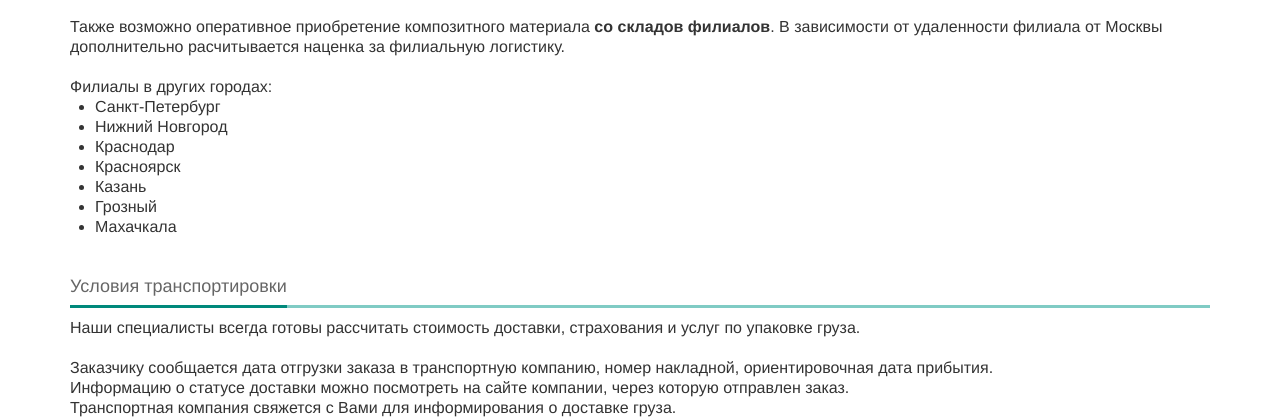
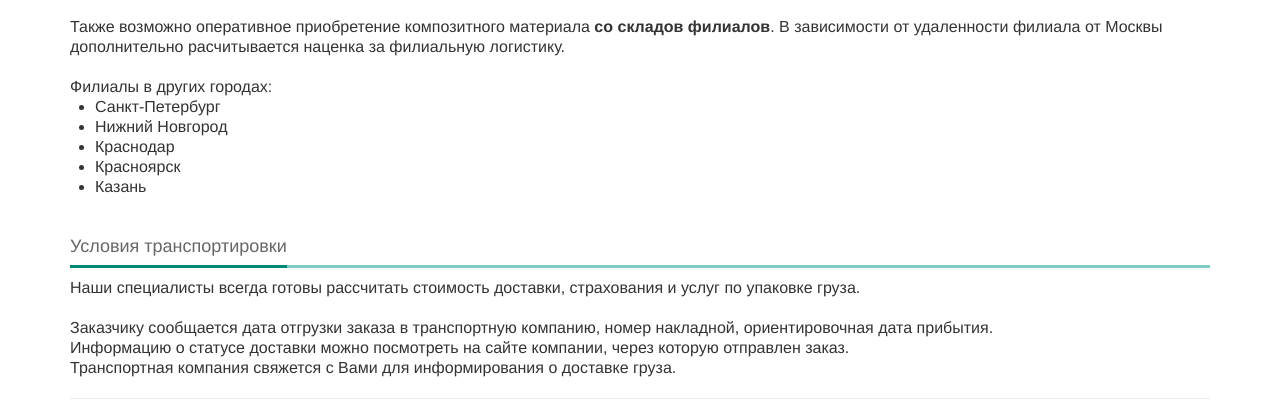
Before and after one commit to Rexagon/okayshop, a Django app: template templates/delivery.html in a window 1280 px wide. Shown: the part 279-699 px from the top of the page. Run offline with Django 3.2, Linux system fonts and the light colour scheme; the template is opened without the code that fills it, so the values that code supplies are empty; some libraries are stand-ins or nearby versions.

Commit message:
Update delivery.html

```diff
--- a/templates/delivery.html
+++ b/templates/delivery.html
@@ -24,8 +24,7 @@
 	<li>Краснодар</li>
 	<li>Красноярск</li>
 	<li>Казань</li>
-	<li>Грозный</li>
-	<li>Махачкала</li>
+
 </ul>
                 </div>
             </div><br><br>
```
